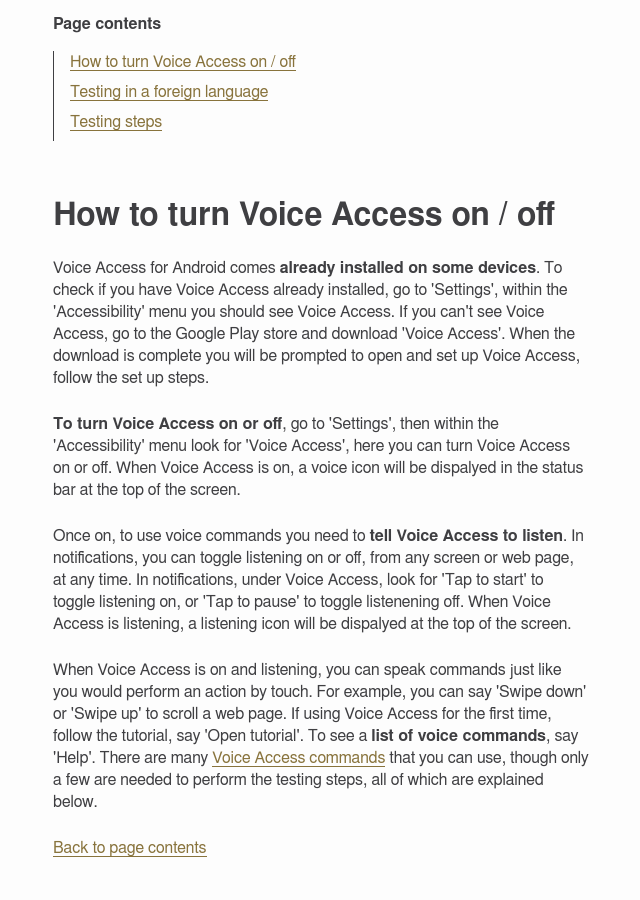
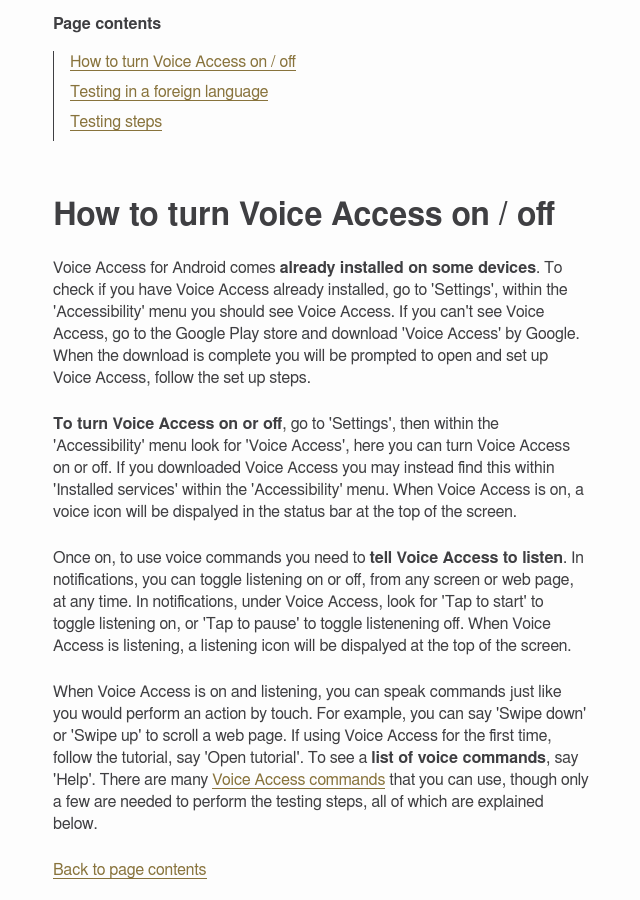
Before and after one commit to bbc/accessibility-news-and-you, a Jekyll site: the page assistive-technology/testing-steps/voice-access-android.html, which Jekyll copies as it is, in a window 1280 px wide and 900 px high, scrolled down 375 px. Shown: the whole window, without its empty margins (319-959 px from the left). Built offline with Jekyll 4.4.1, drawn with Linux system fonts in a browser that asks for light colours; some of the changed text lies outside the part shown.

Commit message:
update typo, add by google, update how to find

```diff
--- a/assistive-technology/testing-steps/voice-access-android.html
+++ b/assistive-technology/testing-steps/voice-access-android.html
@@ -35,9 +35,9 @@
 
             <h2 id="how-to-turn-voice-access-on-off" class="h2" tabindex="-1">How to turn Voice Access on / off</h2>
 
-            <p>Voice Access for Android comes <b>already installed on some devices</b>. To check if you have Voice Access already installed, go to 'Settings', within the 'Accessibility' menu you should see Voice Access. If you can't see Voice Access, go to the Google Play store and download 'Voice Access'. When the download is complete you will be prompted to open and set up Voice Access, follow the set up steps.</p>
+            <p>Voice Access for Android comes <b>already installed on some devices</b>. To check if you have Voice Access already installed, go to 'Settings', within the 'Accessibility' menu you should see Voice Access. If you can't see Voice Access, go to the Google Play store and download 'Voice Access' by Google. When the download is complete you will be prompted to open and set up Voice Access, follow the set up steps.</p>
 
-            <p><b>To turn Voice Access on or off</b>, go to 'Settings', then within the 'Accessibility' menu look for 'Voice Access', here you can turn Voice Access on or off. When Voice Access is on, a voice icon will be dispalyed in the status bar at the top of the screen.</p>
+            <p><b>To turn Voice Access on or off</b>, go to 'Settings', then within the 'Accessibility' menu look for 'Voice Access', here you can turn Voice Access on or off. If you downloaded Voice Access you may instead find this within 'Installed services' within the 'Accessibility' menu. When Voice Access is on, a voice icon will be dispalyed in the status bar at the top of the screen.</p>
 
             <p>Once on, to use voice commands you need to <b>tell Voice Access to listen</b>. In notifications, you can toggle listening on or off, from any screen or web page, at any time. In notifications, under Voice Access, look for 'Tap to start' to toggle listening on, or 'Tap to pause' to toggle listenening off. When Voice Access is listening, a listening icon will be dispalyed at the top of the screen.</p>
 
@@ -129,9 +129,9 @@
             <p>All actionable elements, such as links, buttons and form elements, should be able to be used with a voice command. Go through each actionable element in turn:</p>
 
             <ol class="body-copy-list ordered-list-steps" role="list">
-                <li role="listitem">If the element has some <b>visable text</b>, say 'Tap' followed by the text you can see. For example, to activate a link with text of 'Powerful earthquake hits coast' say 'Tap Powerful earthquake hits coast', or just say the first few words of the text. If there is more than one link on screen with the same text you will now be presented with a number for each element, say the number of the element you wish to activate, such as '2'.</li>
+                <li role="listitem">If the element has some <b>visible text</b>, say 'Tap' followed by the text you can see. For example, to activate a link with text of 'Powerful earthquake hits coast' say 'Tap Powerful earthquake hits coast', or just say the first few words of the text. If there is more than one link on screen with the same text you will now be presented with a number for each element, say the number of the element you wish to activate, such as '2'.</li>
 
-                <li role="listitem">If the element has <b>no visable text</b>, a visual affordance for the element should provide a clue to the name of the element. For example, if the element only has an icon, such as a menu icon, try saying 'Tap menu'.</li>
+                <li role="listitem">If the element has <b>no visible text</b>, a visual affordance for the element should provide a clue to the name of the element. For example, if the element only has an icon, such as a menu icon, try saying 'Tap menu'.</li>
 
                 <li role="listitem">If you are unable to activate the element by the above methods, say '<b>Show labels</b>' or '<b>Show numbers</b>', you will now be presented with a label or number for each element. Say 'Tap' followed by the displayed label or number for the element, such as 'Tap Settings' or 'Tap 5'.</li>
 
```
Also changed, not shown: other parts of assistive-technology/testing-steps/voice-access-android.html (+1 -1 lines).
